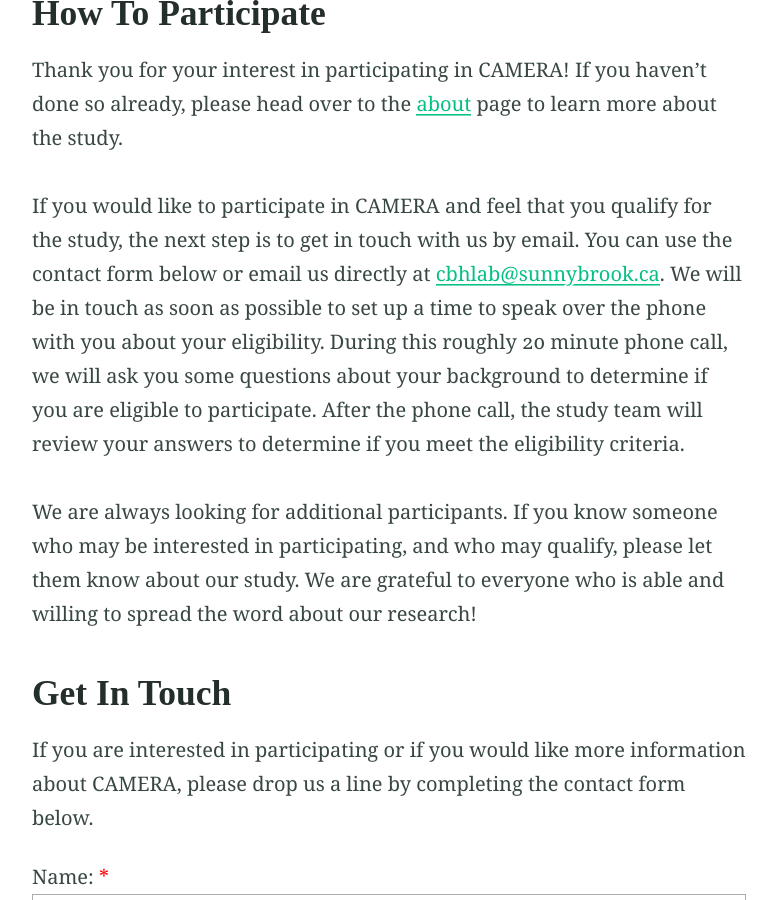
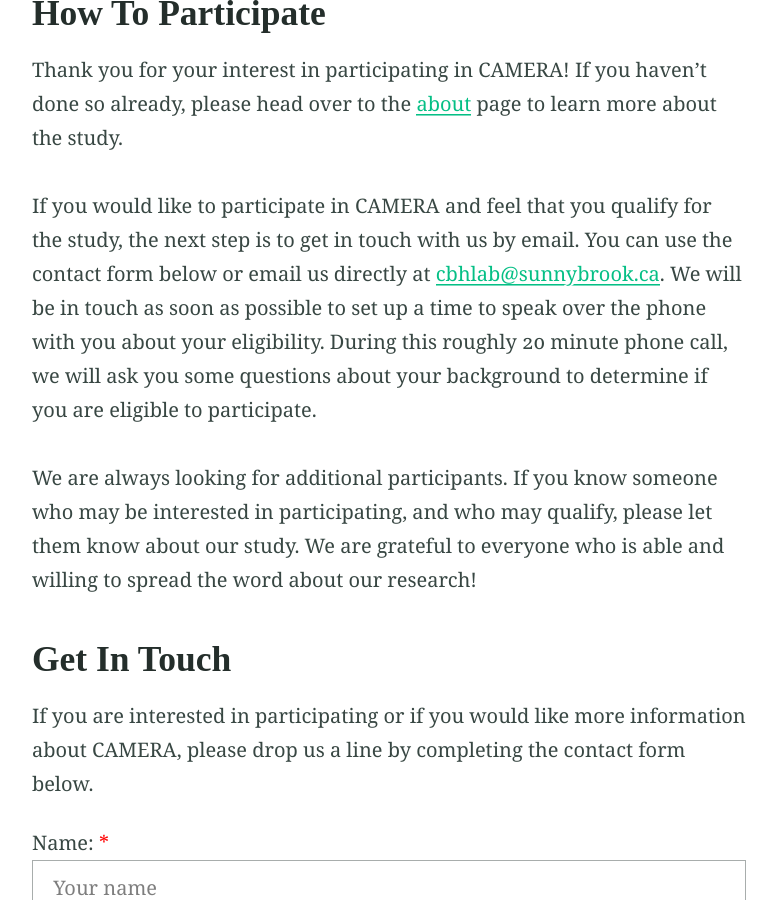
Before and after one commit to camerastudy/camerastudy.github.io, a Jekyll site: the page built from participate.md, in a window 1280 px wide and 900 px high, scrolled down 475 px. Shown: the whole window, without its empty margins (251-1028 px from the left). Built offline with Jekyll 4.4.1, drawn with Linux system fonts in a browser that asks for light colours; our own code applies the rules of GitHub Pages for plain Markdown files.

Commit message:
Update participate text

```diff
--- a/participate.md
+++ b/participate.md
@@ -13,7 +13,7 @@
 with us by email. You can use the contact form below or email us directly at <a href="mailto:cbhlab@sunnybrook.ca">cbhlab@sunnybrook.ca</a>.
 We will be in touch as soon as possible to set up a time to speak over the phone with you about your eligibility. During
 this roughly 20 minute phone call, we will ask you some questions about your background to determine if you are eligible
-to participate. After the phone call, the study team will review your answers to determine if you meet the eligibility criteria.
+to participate.
 <br/><br/>
 We are always looking for additional participants. If you know someone who may be interested in participating, and who may
 qualify, please let them know about our study. We are grateful to everyone who is able and willing to spread the word about
```
